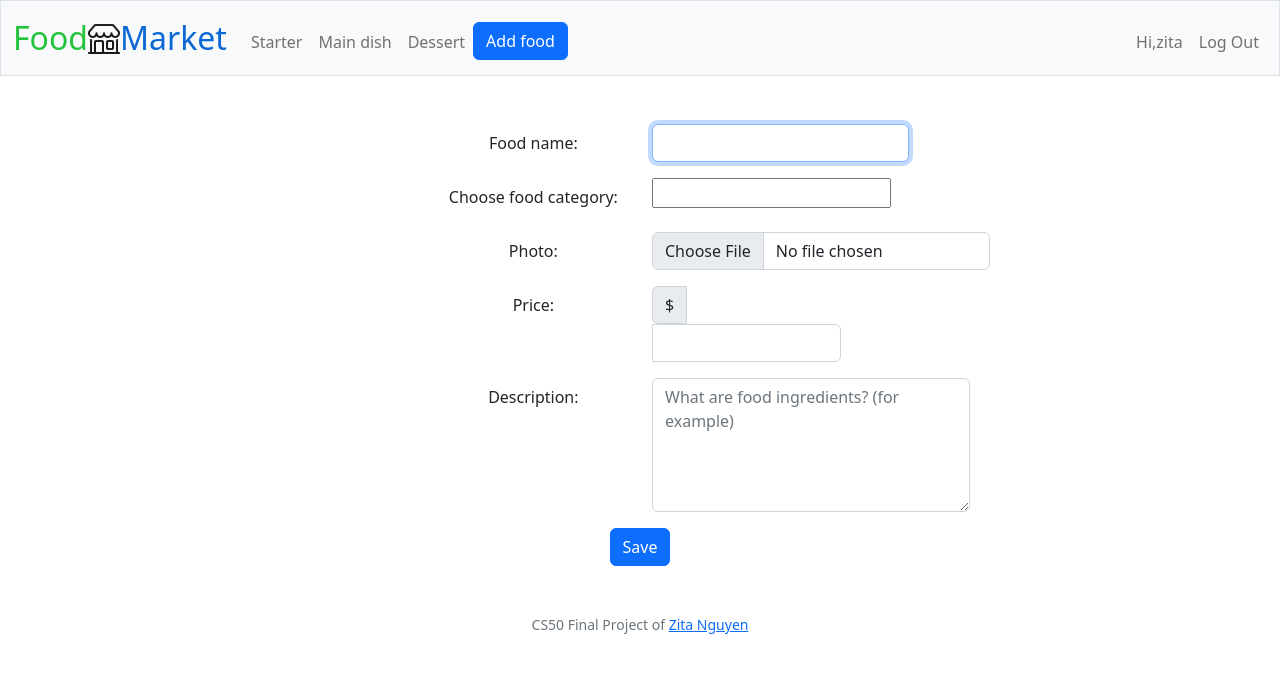
After one commit to ZitaNguyen/FoodMarket, a Flask app: page /add in a window 1280 px wide. The commit adds this page. Shown: the top 673 px of the page. Run offline with Flask 2, Linux system fonts and the light colour scheme; a user stored in the database is signed in.

Commit message:
add modify product function

```diff
--- a/app.py
+++ b/app.py
@@ -1,4 +1,4 @@
-from flask import Flask, render_template
+from flask import Flask, render_template, request
 from flask_session import Session
 
 import users, sellers
@@ -31,6 +31,7 @@ def index():
     return render_template("index.html")
 
 
+# Users register, login, logout
 @app.route("/register", methods=["GET", "POST"])
 def register():
     return users.register()
@@ -46,25 +47,26 @@ def logout():
     return users.logout()
 
 
-@app.route("/food", methods=["GET", "POST"])
+# Sellers add, display, modify and delete product
+@app.route("/add", methods=["GET", "POST"])
 @login_required
 @role_required
-def food():
+def add():
     return sellers.add_products()
 
 
-@app.route("/products", methods=["GET"])
+@app.route("/display", methods=["GET"])
 @login_required
 @role_required
-def products():
+def display():
     return sellers.display_products()
 
 
-@app.route("/modify", methods=["POST"])
+@app.route("/modify/<string:product_id>", methods=["GET", "POST"])
 @login_required
 @role_required
-def modify():
-    return sellers.modify_product()
+def modify(product_id):
+    return sellers.modify_product(product_id)
 
 
 @app.route("/delete", methods=["POST"])
--- a/sellers.py
+++ b/sellers.py
@@ -5,7 +5,7 @@ from werkzeug.utils import secure_filename
 from datetime import datetime
 
 from helpers import error, allowed_file
-from queries import insert_food, query_seller_products
+from queries import add_food, modify_food, get_product, seller_products
 
 
 def add_products():
@@ -37,28 +37,60 @@ def add_products():
             return error("something is left empty", 400)
 
         food_details = (name, category, url_photo, price, description, now, session["user_id"])
-        insert_food(food_details)
+        add_food(food_details)
 
-        return redirect("/products")
+        return redirect("/display")
 
     else:
-        return render_template("food.html")
+        return render_template("add_product.html")
 
 
 def display_products():
     """Display all seller's products"""
 
-    products = query_seller_products(session["user_id"])
+    products = seller_products(session["user_id"])
 
-    # filter by category
+    # filter by category: TO DO
 
-    return render_template("products.html", products=products)
+    return render_template("display_products.html", products=products)
 
 
-def modify_product():
+def modify_product(product_id):
     """Modify information of existing product"""
 
-    return ('Modify page')
+    # Get existing product
+    product = get_product(product_id)
+
+    if request.method == "POST":
+
+        name = request.form.get("food-name")
+        category = request.form.get("food-category")
+        price = request.form.get("food-price")
+        if request.form.get("food-description") == '':
+            description = product[4]
+        else:
+            description = request.form.get("food-description")
+
+        # Check if modify photo
+        photo = request.files["food-photo"]
+        if photo.filename == '':
+            url_photo = product[3]
+        else: # Upload new photo
+            if photo and allowed_file(photo.filename):
+                UPLOAD_FOLDER = 'static/photos'
+                photo.save(os.path.join(UPLOAD_FOLDER, secure_filename(photo.filename)))
+                url_photo = photo.filename
+            else:
+                return error("file format is not allowed", 400)
+
+        food_details = (name, category, url_photo, price, description, product_id)
+        modify_food(food_details)
+
+        return redirect("/display")
+
+    else:
+
+        return render_template("modify_product.html", product=product)
 
 
 def delete_product():
--- /dev/null
+++ b/templates/add_product.html
@@ -0,0 +1,66 @@
+{% extends "layout.html" %}
+
+{% block title %}
+    Food
+{% endblock %}
+
+{% block main %}
+    <form action="/add" method="post" enctype="multipart/form-data">
+        <div class="mb-3">
+            <div class="form-group row justify-content-center">
+                <label for="food-name" class="col-sm-2 col-form-label">Food name:</label>
+                <div class="col-sm-2">
+                    <input autocomplete="off" autofocus class="form-control mx-auto w-auto" id="food-name" name="food-name" type="text">
+                </div>
+            </div>
+        </div>
+
+        <div class="mb-3">
+            <div class="form-group row justify-content-center">
+                <label for="food-category" class="col-sm-2 col-form-label">Choose food category:</label>
+                <div class="col-sm-2">
+                    <input list="food-categories" id="food-kind" name="food-category" />
+
+                    <datalist id="food-categories">
+                        <option value="Starter">
+                        <option value="Main dish">
+                        <option value="Dessert">
+                    </datalist>
+                </div>
+            </div>
+        </div>
+
+        <div class="mb-3">
+            <div class="form-group row justify-content-center">
+                <label for="food-photo" class="col-sm-2 col-form-label">Photo:</label>
+                <div class="col-sm-2">
+                    <input class="form-control mx-auto w-auto" name="food-photo" type="file">
+                </div>
+            </div>
+
+        </div>
+
+        <div class="mb-3">
+            <div class="form-group row justify-content-center">
+                <label for="food-price" class="col-sm-2 col-form-label">Price:</label>
+                <div class="col-sm-2">
+                    <div class="input-group">
+                        <span class="input-group-text">$</span>
+                        <input autocomplete="off" autofocus class="form-control mx-auto w-auto" id="food-price" name="food-price" type="number" min="0">
+                    </div>
+                </div>
+            </div>
+        </div>
+
+        <div class="mb-3">
+            <div class="form-group row justify-content-center">
+                <label for="food-description" class="col-sm-2 col-form-label">Description:</label>
+                <div class="col-sm-2">
+                    <textarea class="form-control mx-auto w-auto" name="food-description" cols="30" rows="5" placeholder="What are food ingredients? (for example)"></textarea>
+                </div>
+            </div>
+        </div>
+
+        <button class="btn btn-primary" type="submit">Save</button>
+    </form>
+{% endblock %}
--- a/templates/layout.html
+++ b/templates/layout.html
@@ -37,11 +37,11 @@
                             <li class="nav-item"><a class="nav-link" href="">Main dish</a></li>
                             <li class="nav-item"><a class="nav-link" href="">Dessert</a></li>
                             {% if session["user_role"] == "seller" %}
-                            <li class="nav-item"><a class="btn btn-primary" role="button" href="/food">Add food</a></li>
+                            <li class="nav-item"><a class="btn btn-primary" role="button" href="/add">Add food</a></li>
                             {% endif %}
                         </ul>
                         <ul class="navbar-nav ms-auto mt-2">
-                            <li class="nav-item"><a class="nav-link" href="/products">Hi,{{ session["user_name"] }}</a></li>
+                            <li class="nav-item"><a class="nav-link" href="/display">Hi,{{ session["user_name"] }}</a></li>
                             <li class="nav-item"><a class="nav-link" href="/logout">Log Out</a></li>
                         </ul>
                     {% else %}
```
Also changed, not shown: queries.py (+20 -2 lines), templates/display_products.html (renamed from templates/products.html, +13 -5 lines), templates/modify_product.html (renamed from templates/food.html, +6 -6 lines), market.db, 2 other files.
